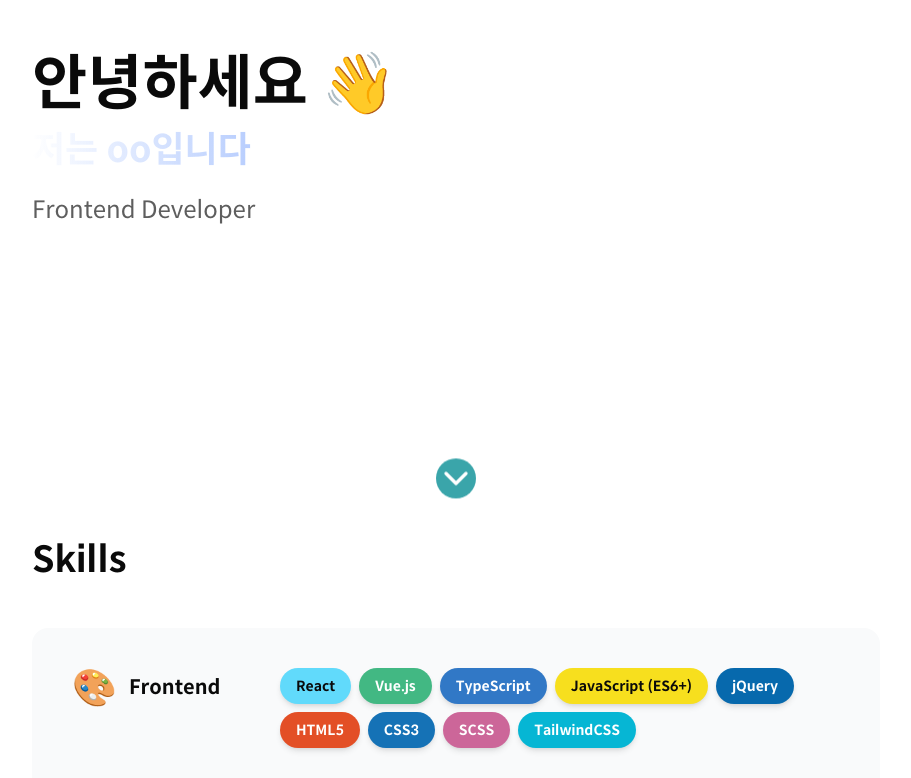
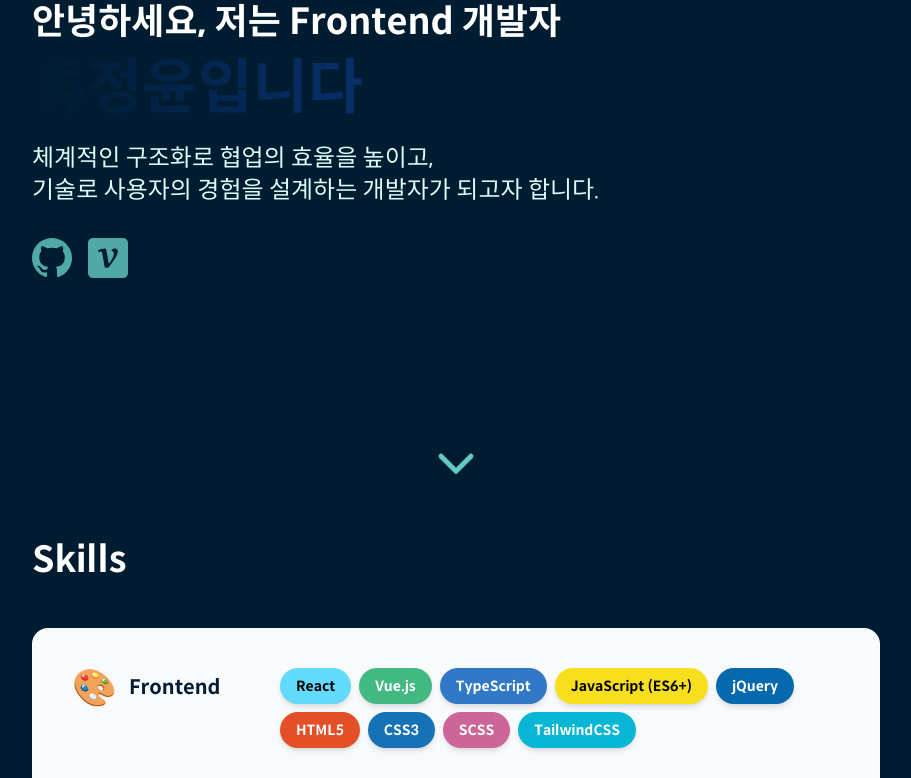
Before and after one commit to meldyssey/rjy-portfolio, a Next.js app: page / in a window 1280 px wide. Shown: the part 260-1038 px from the top of the page, without its empty margins (184-1095 px from the left). Built offline with nearby package versions, Linux system fonts and the light colour scheme.

Commit message:
style: 배경색 변경으로 전체 컴포넌트 및 페이지 디자인 변경

```diff
--- a/src/app/globals.css
+++ b/src/app/globals.css
@@ -53,26 +53,35 @@
 }
 
 :root {
-  --primary: #3aa5aa;
-  --neutral: #5e5e5e;
+  --primary: #64ccc5;
+  --secondary: #001c30;
+  --neutral: #dafffb;
 }
 
 body {
-  background: #ffffff;
-  color: #0a0a0a;
+  background: var(--secondary);
+  color: #ffffff;
   font-family: "SpoqaHanSansNeo", sans-serif;
+}
+
+.bg-primary {
+  background-color: var(--primary);
+}
+
+.bg-secondary {
+  background-color: var(--secondary);
+}
+
+.bg-neutral {
+  background-color: var(--neutral);
 }
 
 .text-primary {
   color: var(--primary);
 }
 
-.bg-primary {
-  background-color: var(--primary);
-}
-
-.bg-neutral {
-  background-color: var(--neutral);
+.text-secondary {
+  color: var(--secondary);
 }
 
 .text-neutral {
@@ -81,6 +90,10 @@ body {
 
 .border-primary {
   border-color: var(--primary);
+}
+
+.border-neutral {
+  border-color: var(--neutral);
 }
 
 .hover\:text-primary:hover {
@@ -92,9 +105,14 @@ body {
 }
 
 .prose {
+  --tw-prose-body: #ffffff;
+  --tw-prose-headings: #ffffff;
   --tw-prose-bullets: var(--primary);
   --tw-prose-links: var(--primary);
   --tw-prose-bold: var(--primary);
+  --tw-prose-code: #ffffff;
+  --tw-prose-pre-code: #ffffff;
+  --tw-prose-quotes: #ffffff;
 }
 
 @keyframes fadeInUp {
--- a/src/app/project/[slug]/page.tsx
+++ b/src/app/project/[slug]/page.tsx
@@ -22,9 +22,7 @@ export default async function Page({
     <article className="prose pt-20 py-12">
       {/* 헤더 */}
       <div className="mb-8 pb-6 border-b border-gray-200">
-        <h1 className="text-3xl font-bold text-gray-900 mb-2">
-          {metadata.title}
-        </h1>
+        <h1 className="text-3xl font-bold mb-2">{metadata.title}</h1>
         <p className="text-xl text-primary font-medium mb-2">
           {metadata.description}
         </p>
--- a/src/components/Footer.tsx
+++ b/src/components/Footer.tsx
@@ -2,7 +2,7 @@ import Link from "next/link";
 
 export default function Footer() {
   return (
-    <footer className="border-t border-gray-200 py-12">
+    <footer className="border-t border-neutral py-12">
       <div className="max-w-4xl mx-auto px-6">
         <div className="flex flex-col items-center gap-6 md:flex-row md:justify-between">
           <p className="text-sm text-neutral">
--- a/src/components/Hero.tsx
+++ b/src/components/Hero.tsx
@@ -1,5 +1,6 @@
 "use client";
 import { ChevronDown } from "lucide-react";
+import Image from "next/image";
 
 export default function Hero() {
   const scrollToSkills = () => {
@@ -9,20 +10,61 @@ export default function Hero() {
   return (
     <section className="h-screen flex flex-col justify-center items-start relative">
       <div className="flex-1 flex flex-col justify-center">
-        <h1 className="text-6xl font-bold mb-4">안녕하세요 👋</h1>
-        <h2 className="text-4xl font-bold mb-6 bg-gradient-to-r from-primary to-blue-600 bg-clip-text text-transparent animate-gradient">
-          저는 oo입니다
-        </h2>
-        <p className="text-2xl text-neutral">Frontend Developer</p>
+        <h1 className="text-4xl font-bold mb-4">
+          안녕하세요, 저는 Frontend 개발자
+        </h1>
+        <h1 className="text-6xl font-bold mb-6 bg-gradient-to-r from-primary to-blue-600 bg-clip-text text-transparent animate-gradient">
+          류정윤입니다
+        </h1>
+        <p className="text-2xl text-neutral">
+          체계적인 구조화로 협업의 효율을 높이고,
+        </p>
+        <p className="text-2xl text-neutral mb-8">
+          기술로 사용자의 경험을 설계하는 개발자가 되고자 합니다.
+        </p>
+
+        {/* SNS 링크 */}
+        <div className="flex gap-4 items-center">
+          <a
+            href="https://github.com/your-username"
+            target="_blank"
+            rel="noopener noreferrer"
+            className="hover:scale-110 transition-transform"
+            aria-label="GitHub"
+          >
+            <Image
+              src="/icons/github.svg"
+              alt="GitHub"
+              width={40}
+              height={40}
+              className="opacity-80 hover:opacity-100"
+            />
+          </a>
+          <a
+            href="https://velog.io/@your-username"
+            target="_blank"
+            rel="noopener noreferrer"
+            className="hover:scale-110 transition-transform"
+            aria-label="Velog"
+          >
+            <Image
+              src="/icons/velog.svg"
+              alt="Velog"
+              width={40}
+              height={40}
+              className="opacity-80 hover:opacity-100"
+            />
+          </a>
+        </div>
       </div>
 
       {/* 스크롤 다운 인디케이터 */}
       <button
         onClick={scrollToSkills}
-        className="absolute bottom-8 left-1/2 -translate-x-1/2 flex flex-col items-center gap-2 bg-primary rounded-full text-white cursor-pointer animate-bounce hover:scale-125 transition-transform"
+        className="absolute bottom-8 left-1/2 -translate-x-1/2 flex flex-col items-center gap-2 text-primary cursor-pointer animate-bounce hover:scale-125 transition-transform"
         aria-label="Scroll to skills section"
       >
-        <ChevronDown className="w-10 h-10" />
+        <ChevronDown className="w-15 h-15" />
       </button>
     </section>
   );
--- a/src/components/Projects.tsx
+++ b/src/components/Projects.tsx
@@ -24,7 +24,7 @@ export function ProjectItem({ ...project }: ProjectProps) {
         <div className="flex-1 p-6 relative z-10">
           {/* 제목 & 기간 */}
           <div className="mb-3">
-            <h3 className="text-xl font-bold text-gray-900 mb-1">
+            <h3 className="text-xl text-primary font-bold mb-1">
               {project.title}
             </h3>
             <p className="text-sm text-neutral">{project.period}</p>
@@ -40,7 +40,7 @@ export function ProjectItem({ ...project }: ProjectProps) {
             {project.summary.map((item, i) => (
               <li key={i} className="flex gap-3">
                 <span className="mt-2 h-1.5 w-1.5 flex-shrink-0 rounded-full bg-gray-400"></span>
-                <span className="text-neutral">{item}</span>
+                <span>{item}</span>
               </li>
             ))}
           </ul>
@@ -62,7 +62,7 @@ export function ProjectItem({ ...project }: ProjectProps) {
             {/* 상세보기 */}
             <Link
               href={`/project/${project.slug}`}
-              className="inline-flex items-center gap-2 px-4 py-2 text-sm font-medium bg-primary text-white rounded-full hover:bg-primary/90 transition-all"
+              className="inline-flex items-center gap-2 px-4 py-2 text-sm font-medium bg-primary text-secondary rounded-full hover:opacity-80 transition-all"
             >
               상세보기 →
             </Link>
--- a/src/components/Skills.tsx
+++ b/src/components/Skills.tsx
@@ -1,34 +1,34 @@
 export default function Skills() {
   const skills = {
     Frontend: [
-      { name: "React", color: "bg-[#61DAFB]" }, // React 브랜드 색상
-      { name: "Vue.js", color: "bg-[#42B883] text-white" }, // Vue 브랜드 색상
-      { name: "TypeScript", color: "bg-[#3178C6] text-white" }, // TS 브랜드 색상
-      { name: "JavaScript (ES6+)", color: "bg-[#F7DF1E]" }, // JS 브랜드 색상
-      { name: "jQuery", color: "bg-[#0769AD] text-white" }, // jQuery 브랜드 색상
-      { name: "HTML5", color: "bg-[#E34F26] text-white" }, // HTML5 브랜드 색상
-      { name: "CSS3", color: "bg-[#1572B6] text-white" }, // CSS3 브랜드 색상
-      { name: "SCSS", color: "bg-[#CC6699] text-white" }, // Sass 브랜드 색상
-      { name: "TailwindCSS", color: "bg-[#06B6D4] text-white" }, // Tailwind 브랜드 색상
+      { name: "React", color: "bg-[#61DAFB] text-black" }, // React 브랜드 색상
+      { name: "Vue.js", color: "bg-[#42B883]" }, // Vue 브랜드 색상
+      { name: "TypeScript", color: "bg-[#3178C6]" }, // TS 브랜드 색상
+      { name: "JavaScript (ES6+)", color: "bg-[#F7DF1E] text-black" }, // JS 브랜드 색상
+      { name: "jQuery", color: "bg-[#0769AD]" }, // jQuery 브랜드 색상
+      { name: "HTML5", color: "bg-[#E34F26]" }, // HTML5 브랜드 색상
+      { name: "CSS3", color: "bg-[#1572B6]" }, // CSS3 브랜드 색상
+      { name: "SCSS", color: "bg-[#CC6699]" }, // Sass 브랜드 색상
+      { name: "TailwindCSS", color: "bg-[#06B6D4]" }, // Tailwind 브랜드 색상
     ],
     "State Management": [
-      { name: "Redux", color: "bg-[#764ABC] text-white" }, // Redux 브랜드 색상
+      { name: "Redux", color: "bg-[#764ABC]" }, // Redux 브랜드 색상
     ],
     "Backend & Database": [
-      { name: "Node.js", color: "bg-[#339933] text-white" }, // Node.js 브랜드 색상
-      { name: "MariaDB", color: "bg-[#003545] text-white" }, // MariaDB 브랜드 색상
-      { name: "Firebase", color: "bg-[#FFCA28]" }, // Firebase 브랜드 색상
+      { name: "Node.js", color: "bg-[#339933]" }, // Node.js 브랜드 색상
+      { name: "MariaDB", color: "bg-[#003545]" }, // MariaDB 브랜드 색상
+      { name: "Firebase", color: "bg-[#FFCA28] text-black" }, // Firebase 브랜드 색상
     ],
     "Tools & Collaboration": [
-      { name: "Git", color: "bg-[#F05032] text-white" }, // Git 브랜드 색상
-      { name: "GitHub", color: "bg-[#181717] text-white" }, // GitHub 브랜드 색상
-      { name: "SVN", color: "bg-[#809CC9] text-white" }, // SVN 브랜드 색상
-      { name: "Slack", color: "bg-[#4A154B] text-white" }, // Slack 브랜드 색상
-      { name: "Notion", color: "bg-black text-white" }, // Notion 브랜드 색상
+      { name: "Git", color: "bg-[#F05032]" }, // Git 브랜드 색상
+      { name: "GitHub", color: "bg-[#181717]" }, // GitHub 브랜드 색상
+      { name: "SVN", color: "bg-[#809CC9]" }, // SVN 브랜드 색상
+      { name: "Slack", color: "bg-[#4A154B]" }, // Slack 브랜드 색상
+      { name: "Notion", color: "bg-black" }, // Notion 브랜드 색상
     ],
     Others: [
-      { name: "MQTT", color: "bg-[#660066] text-white" }, // MQTT 브랜드 색상
-      { name: "Chart.js", color: "bg-[#FF6384] text-white" }, // Chart.js 브랜드 색상
+      { name: "MQTT", color: "bg-[#660066]" }, // MQTT 브랜드 색상
+      { name: "Chart.js", color: "bg-[#FF6384]" }, // Chart.js 브랜드 색상
     ],
   };
 
@@ -57,7 +57,7 @@ export default function Skills() {
                 <span className="text-4xl">
                   {categoryIcons[category as keyof typeof categoryIcons]}
                 </span>
-                <h3 className="text-xl font-bold">{category}</h3>
+                <h3 className="text-xl text-secondary font-bold">{category}</h3>
               </div>
 
               {/* 배지들 */}
```
Also changed, not shown: src/app/experience/[slug]/page.tsx (+4 -6 lines), src/components/Experiences.tsx (+5 -5 lines), src/components/Header.tsx (+15 -24 lines), public/icons/github.svg (added), public/icons/velog.svg (added).
